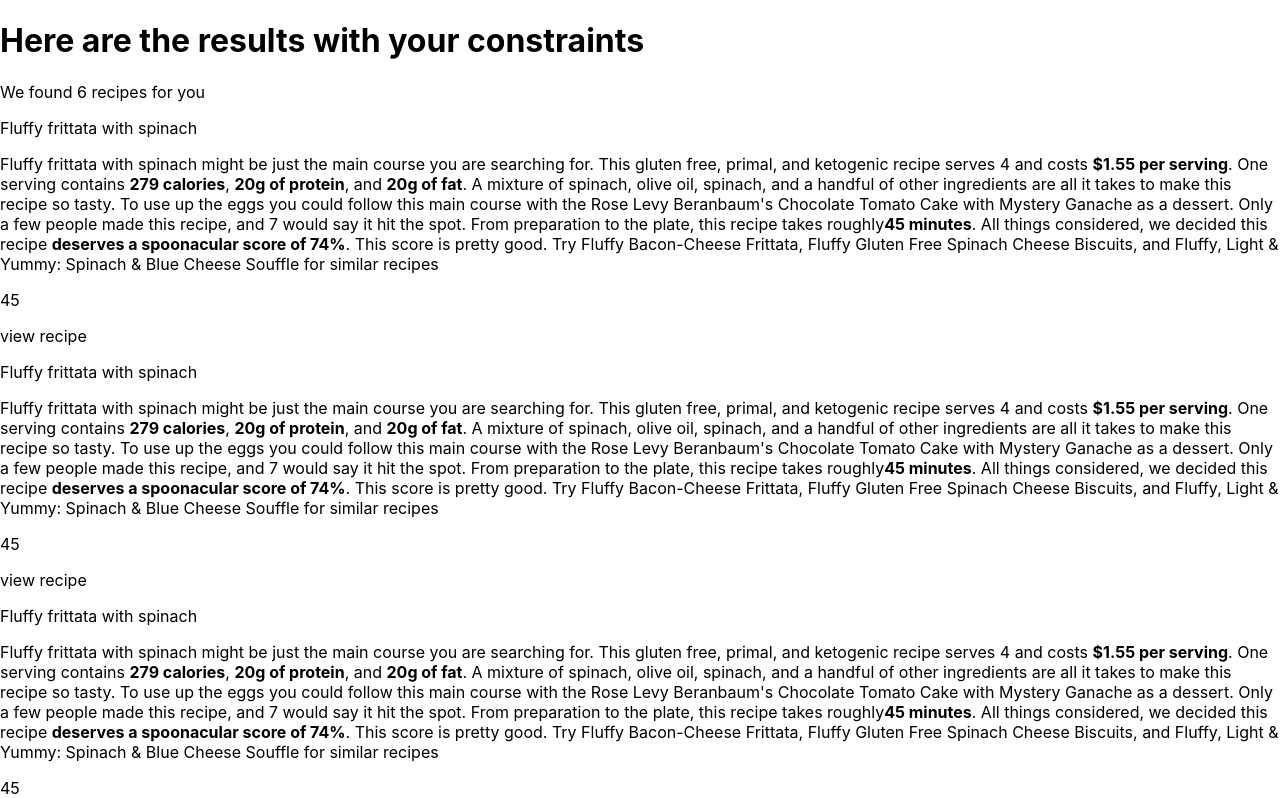
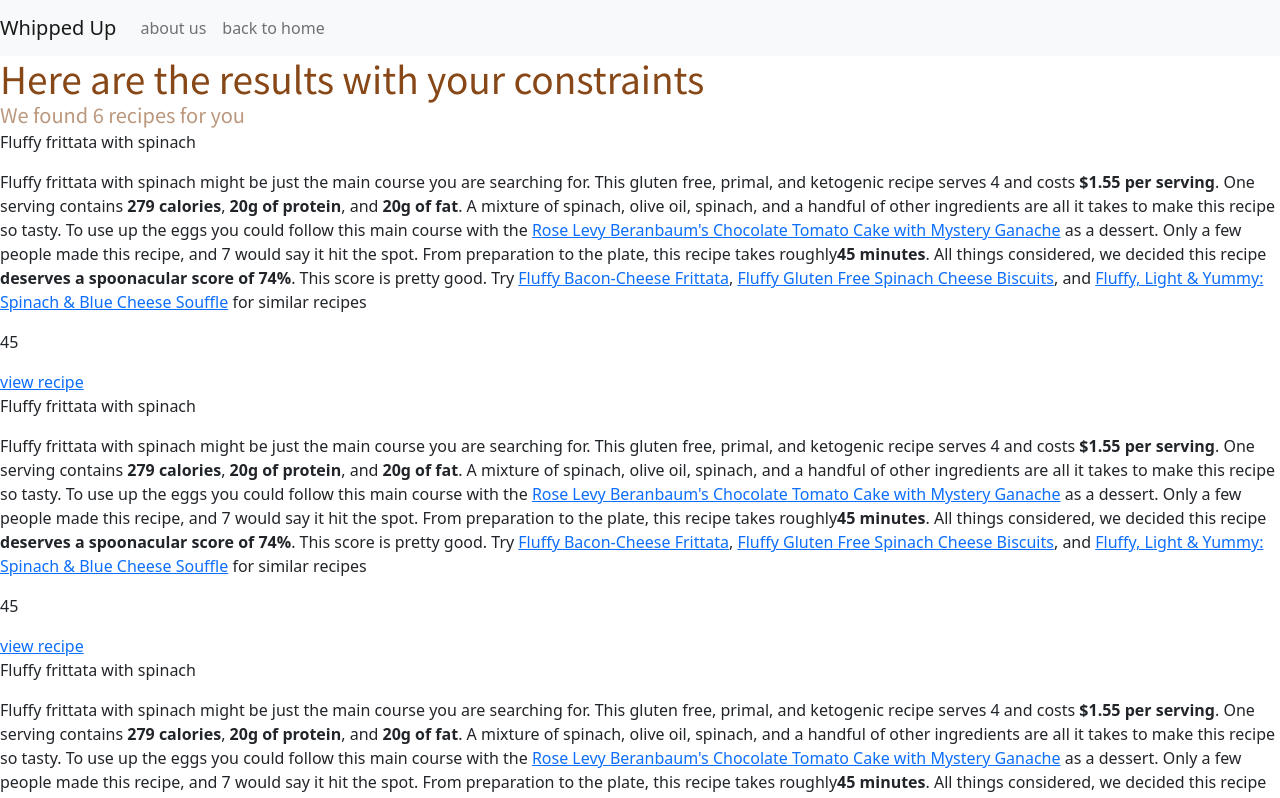
Before and after one commit to ktanojo17505/whipped-up, a Next.js app: page /results in a window 1280 px wide. Shown: the top 798 px of the page. Built offline with nearby package versions, Linux system fonts and the light colour scheme.

Commit message:
stylistic changes on results

```diff
--- a/pages/results.js
+++ b/pages/results.js
@@ -1,6 +1,13 @@
 import React, {useState, useEffect} from 'react';
 import { useRouter } from "next/router";
 import RecipeCard from '../components/recipeCard';
+import styles from "../styles/results.module.css";
+import Navbar from "react-bootstrap/NavBar";
+import Nav from "react-bootstrap/Nav";
+import Form from "react-bootstrap/Form";
+import FormControl from "react-bootstrap/FormControl";
+import "bootstrap/dist/css/bootstrap.min.css";
+
 
 const apiKey = process.env.SPOONACULAR_API;
 
@@ -158,9 +165,24 @@ function Results() {
     }
 
     return (
+
+        <>
         <div>
-            <h1>Here are the results with your constraints</h1>
-            <p>We found {numResults} recipes for you</p>
+    <Navbar bg="light" expand="lg">
+            <Navbar.Brand href="#home">Whipped Up</Navbar.Brand>
+            <Navbar.Toggle aria-controls="basic-navbar-nav" />
+            <Navbar.Collapse id="basic-navbar-nav">
+                <Nav className="mr-auto">
+                <Nav.Link href="#home">about us</Nav.Link>
+                <Nav.Link href="#link">back to home</Nav.Link>
+                </Nav>
+            </Navbar.Collapse>
+            </Navbar>
+            </div>
+
+            <div>
+            <h1 className={styles.firstHeading}>Here are the results with your constraints</h1>
+            <p className={styles.numberResults}>We found {numResults} recipes for you</p>
             {info.map((entry, index) =>
                 <RecipeCard
                     key={index} // change to id here when it becomes unique
@@ -172,6 +194,7 @@ function Results() {
                 />
             )}
         </div>
+        </>
     )
 }
 
--- /dev/null
+++ b/styles/results.module.css
@@ -0,0 +1,34 @@
+@import url('https://fonts.googleapis.com/css2?family=Noto+Sans+SC&display=swap');
+
+/* .outerBox{
+    height: 100vh;
+    width: 100vw;
+    display: flex;
+    flex-direction: column;
+    align-items: center;
+    justify-content: center;
+  } */
+
+  .mainContainer {
+    height: 100vh;
+    width: 100vw;
+    display: flex;
+    flex-direction: column;
+    align-items: center;
+    justify-content: center;
+  }
+
+  .numberResults {
+      margin: auto;
+      font-family: 'Noto Sans SC', sans-serif;
+      font-size: 20px;
+      color: #BB987D;
+
+  }
+
+  .firstHeading {
+      margin: auto;
+      font-family: 'Noto Sans SC', sans-serif;
+      font-size: 37px;
+      color: #874716
+  }
```
Also changed, not shown: pages/home.js (+2 -16 lines).
